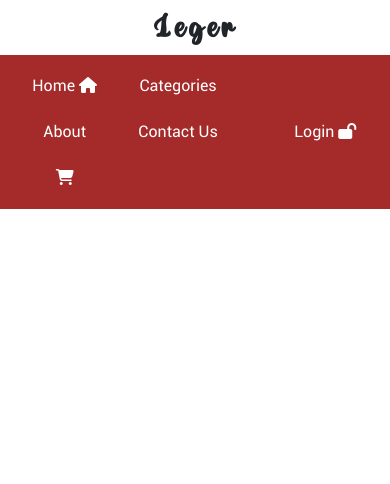
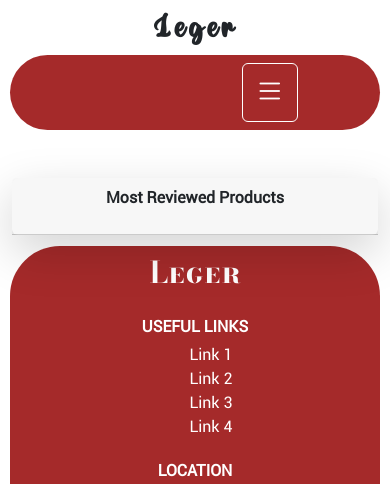
Before and after one commit to BaddyM/leger-shopping-app, a Django app: page / in a window 390 px wide. Shown: the top 484 px of the page. Run offline with Django 4.2, Linux system fonts and the light colour scheme; data that the repository does not hold is empty; some libraries are stand-ins or nearby versions.

Commit message:
Added More Fonts

```diff
--- a/legerapp/templates/home.html
+++ b/legerapp/templates/home.html
@@ -24,12 +24,19 @@
         <!-- If we need navigation buttons -->
         <div style="color:brown;" class="swiper-button-prev"></div>
         <div style="color:brown;" class="swiper-button-next"></div>
-
-        <!-- If we need scrollbar
-        <div class="swiper-scrollbar"></div>
--->
     </div>
     {% endif %}
+
+    <div class="second_row mt-5">
+        <div class="col-md-4">
+            <div class="card border-0 shadow-lg">
+                <div class="card-header">
+                    <p class="text-center fw-bold">Most Reviewed Products</p>
+                </div>
+            </div>
+        </div>
+    </div>
+
 </div>
 {% endblock %}
 
--- a/legerapp/templates/index.html
+++ b/legerapp/templates/index.html
@@ -1,6 +1,7 @@
 {% load static %}
 <!DOCTYPE html>
 <html lang="en">
+
 <head>
     <meta charset="UTF-8">
     <meta name="viewport" content="width=device-width, initial-scale=1.0">
@@ -13,6 +14,7 @@
     <link rel="stylesheet" href="{% static 'css/fontawesome/css/all.css' %}">
     <link rel="shortcut icon" href="{% static 'images/Lizzy.jpg' %}" type="image/x-icon">
 </head>
+
 <body>
     <div class="brand_name">
         {% with brand='Leger' %}
@@ -22,10 +24,8 @@
         {% endwith %}
     </div>
 
-    <nav class="brand-background d-flex justify-content-around align-items-center p-2">
-        <div>
-
-        </div>
+    <nav class="brand-background d-flex justify-content-around align-items-center p-2 navigation-container">
+        <div class="d-flex justify-content-between">
             <ul class="nav">
                 <li class="nav-item">
                     <a href="{% url 'home' %}" class="nav-link">Home <i class="fa fa-home"></i></a>
@@ -46,9 +46,14 @@
             <div>
                 <ul class="nav">
                     <li class="nav-item" title="Login">
-                    <a href="{% url 'login_user' %}" target="_blank" class="nav-link">Login <i class="fa fa-lock-open"></i></a>
+                        <a href="{% url 'login_user' %}" target="_blank" class="nav-link">Login <i
+                                class="fa fa-lock-open"></i></a>
                     </li>
                 </ul>
+            </div>
+        </div>
+        <div class="menu_btn">
+            <button id="nav_menu_btn" class="btn"><i class="bi bi-list"></i></button>
         </div>
     </nav>
 
@@ -56,12 +61,53 @@
 
     {% endblock %}
 
+    <footer>
+        <div>
+            <a href="" class="nav-link">
+                {% with brand='Leger' %}
+                <p class="mb-0 footer_brand_name">
+                    {{ brand }}
+                </p>
+                {% endwith %}
+            </a>
+        </div>
+        <div>
+            <p class="text-white text-center fw-bold text-uppercase mb-1">Useful Links</p>
+            <ul class="useful_links">
+                <li><a href="">Link 1</a></li>
+                <li><a href="">Link 2</a></li>
+                <li><a href="">Link 3</a></li>
+                <li><a href="">Link 4</a></li>
+            </ul>
+        </div>
+
+        <div>
+            <p class="text-white text-center fw-bold text-uppercase mb-1">Location</p>
+            <div>
+                <iframe class="footer-map"
+                    src="https://www.google.com/maps/embed?pb=!1m18!1m12!1m3!1d15958.781012980837!2d32.57301088511021!3d0.4500213998642495!2m3!1f0!2f0!3f0!3m2!1i1024!2i768!4f13.1!3m3!1m2!1s0x177db3a2bf5960bf%3A0x3c5e6a1b6ecf4373!2sSsemakokiro%20Pine%20Forest%20Gardens!5e0!3m2!1sen!2sug!4v1719899469094!5m2!1sen!2sug"
+                    style="border:0;" allowfullscreen="" loading="lazy"
+                    referrerpolicy="no-referrer-when-downgrade"></iframe>
+            </div>
+        </div>
+    </footer>
+
     <script src="{% static 'js/jquery.min.js' %}"></script>
     <script src="{% static 'js/bootstrap.bundle.js' %}"></script>
     <script src="{% static 'js/swiper-bundle.js' %}"></script>
+    <script>
+        $(document).ready(function () {
+            $("#nav_menu_btn").on('click', function (e) {
+                e.preventDefault();
+                console.log("btn clicked")
+                $(".nav").toggleClass("is_active");
+            })
+        })
+    </script>
 
     {% block scripts %}
 
     {% endblock %}
 </body>
+
 </html>
--- a/static/css/custom.css
+++ b/static/css/custom.css
@@ -6,6 +6,16 @@
 @font-face {
     font-family: 'golden-hills';
     src: url('./fonts/Hello Valentina.ttf');
+}
+
+@font-face {
+    font-family: "dancing-script";
+    src: url("./fonts/DancingScript-VariableFont_wght.ttf");
+}
+
+@font-face {
+    font-family: "bondoni";
+    src: url("./fonts/BodoniModaSC-VariableFont_opsz\,wght.ttf");
 }
 
 body{
@@ -50,6 +60,51 @@ body{
     font-weight: bold;
     letter-spacing: 4px;
     font-family: 'golden-hills';
+}
+
+.navigation-container{
+    width:95%;
+    margin: auto;
+    border-radius:50px;
+}
+
+.useful_links{
+    list-style: none;
+}
+
+.useful_links a{
+    text-decoration: none;
+    color: white;
+}
+
+.footer_brand_name{
+    color: white;
+    font-size: 30px;
+    font-weight: bold;
+    font-family: 'bondoni';
+}
+
+footer{
+    width:95%;
+    margin: auto;
+    border-radius:50px;
+    background-color: brown;
+    margin-top: 3%;
+    margin-bottom: 2%;
+    padding: 1%;
+    display: flex;
+    justify-content: space-around;
+    align-items: center;
+}
+
+.footer-map{
+    width: 200px;
+    height: 200px;
+    border-radius: 5px;
+}
+
+.menu_btn{
+    display: none;
 }
 
 input:focus, select:focus, textarea:focus{
--- a/static/css/responsive.css
+++ b/static/css/responsive.css
@@ -0,0 +1,44 @@
+@media only screen and (max-width:768px){
+    .menu_btn{
+        display: block;
+    }
+
+    .nav{
+        display: block;
+        position: absolute;
+        background-color: brown;
+        z-index: 99;
+        right: 100%;
+        margin-top: 7%;
+        width: 50%;
+        transition: all ease-in-out 2s;
+    }
+
+    .is_active{
+        right:25%;
+    }
+
+    footer{
+        display: block !important;
+        text-align: center;
+    }
+
+    footer > div{
+        margin-bottom: 20px;
+        width: 100% !important;
+    }
+
+    .navigation-container:nth-child(1){
+        display: none !important;
+    }
+
+    .menu_btn i{
+        font-size: 30px;
+        font-weight: bold;
+        color: white;
+    }
+
+    .menu_btn button, .menu_btn button:focus{
+        border: white 1px solid !important;
+    }
+}
```
Also changed, not shown: static/css/fonts/BodoniModaSC-VariableFont_opsz,wght.ttf (added), static/css/fonts/DancingScript-VariableFont_wght.ttf (added), static/css/fonts/ShadowsIntoLight-Regular.ttf (added). Lines whose indentation alone changed are shown as unchanged.
